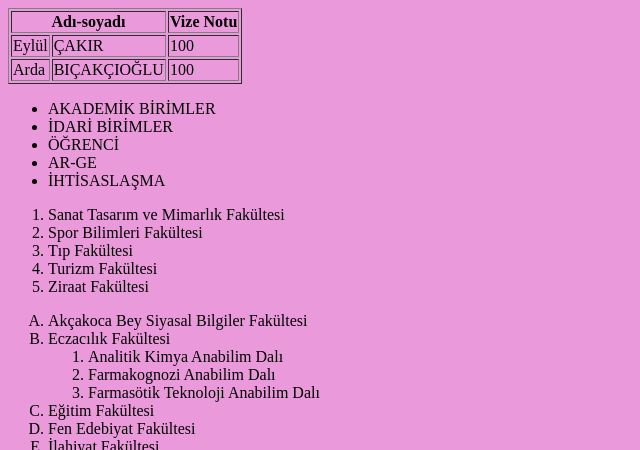
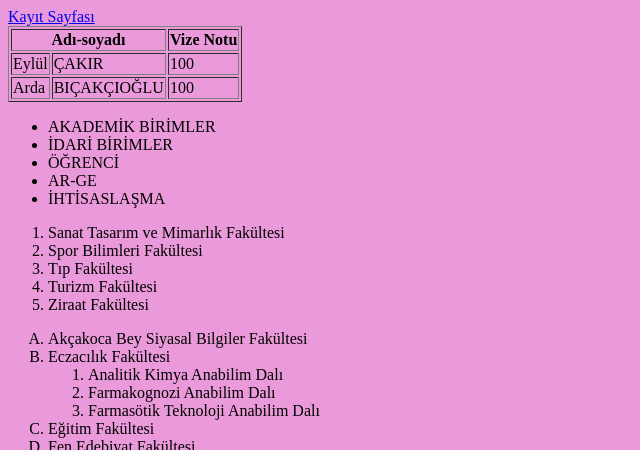
Before and after one commit to eylulcakir/eylul, a plain HTML site: page index.html in a window 1280 px wide. Shown: the top 450 px of the page, without its empty margins (0-640 px from the left). Drawn offline with Linux system fonts and the light colour scheme.

Commit message:
Add files via upload

```diff
--- a/index.html
+++ b/index.html
@@ -9,7 +9,12 @@
 </head>
 
 <body style="background-color:rgb(234, 154, 218);">
-        <table border="1">
+
+<a href="sayfalar/form.html">Kayıt Sayfası</a>
+
+
+
+    <table border="1">
         <tr border="1">
             <th colspan="2">Adı-soyadı</th>
 
```
